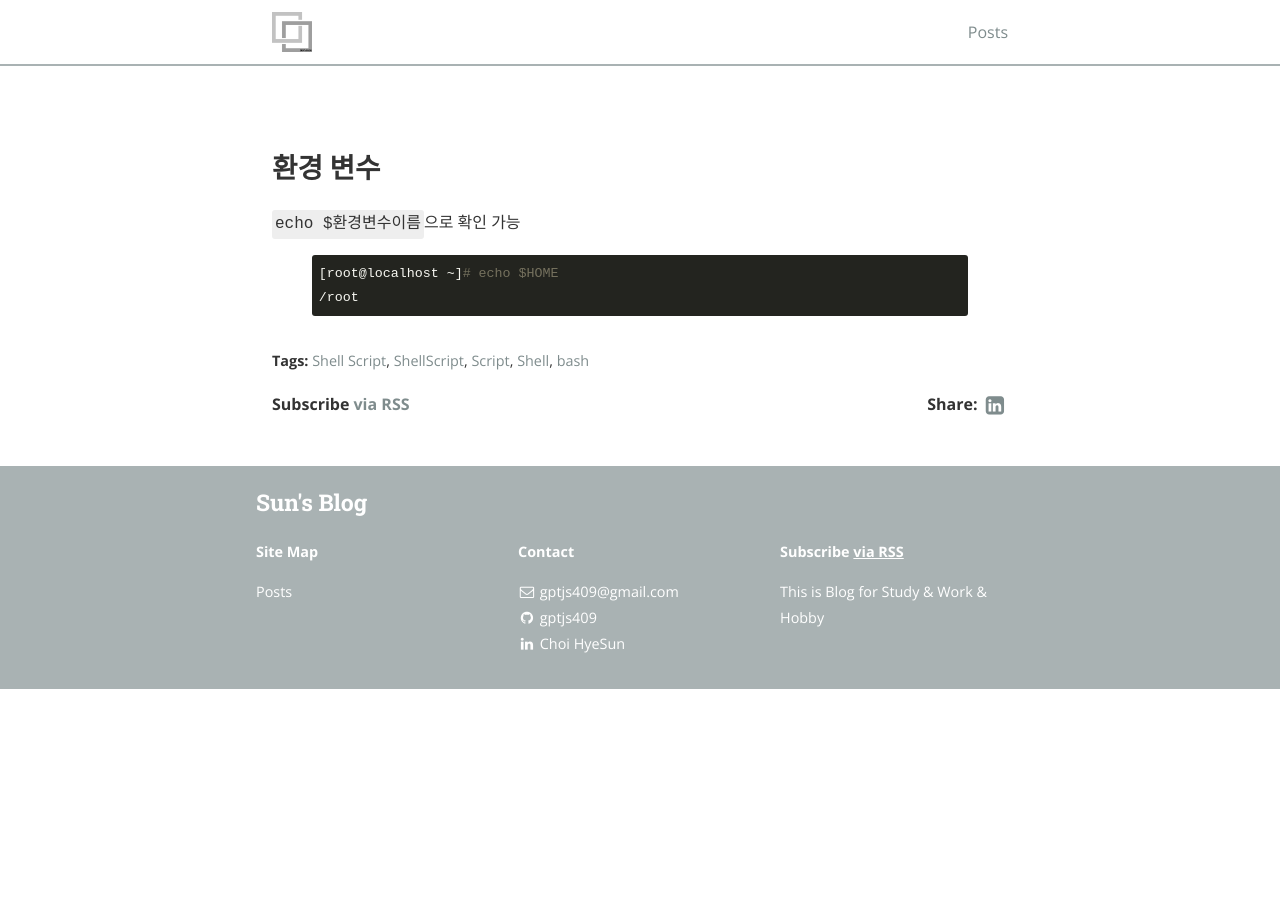
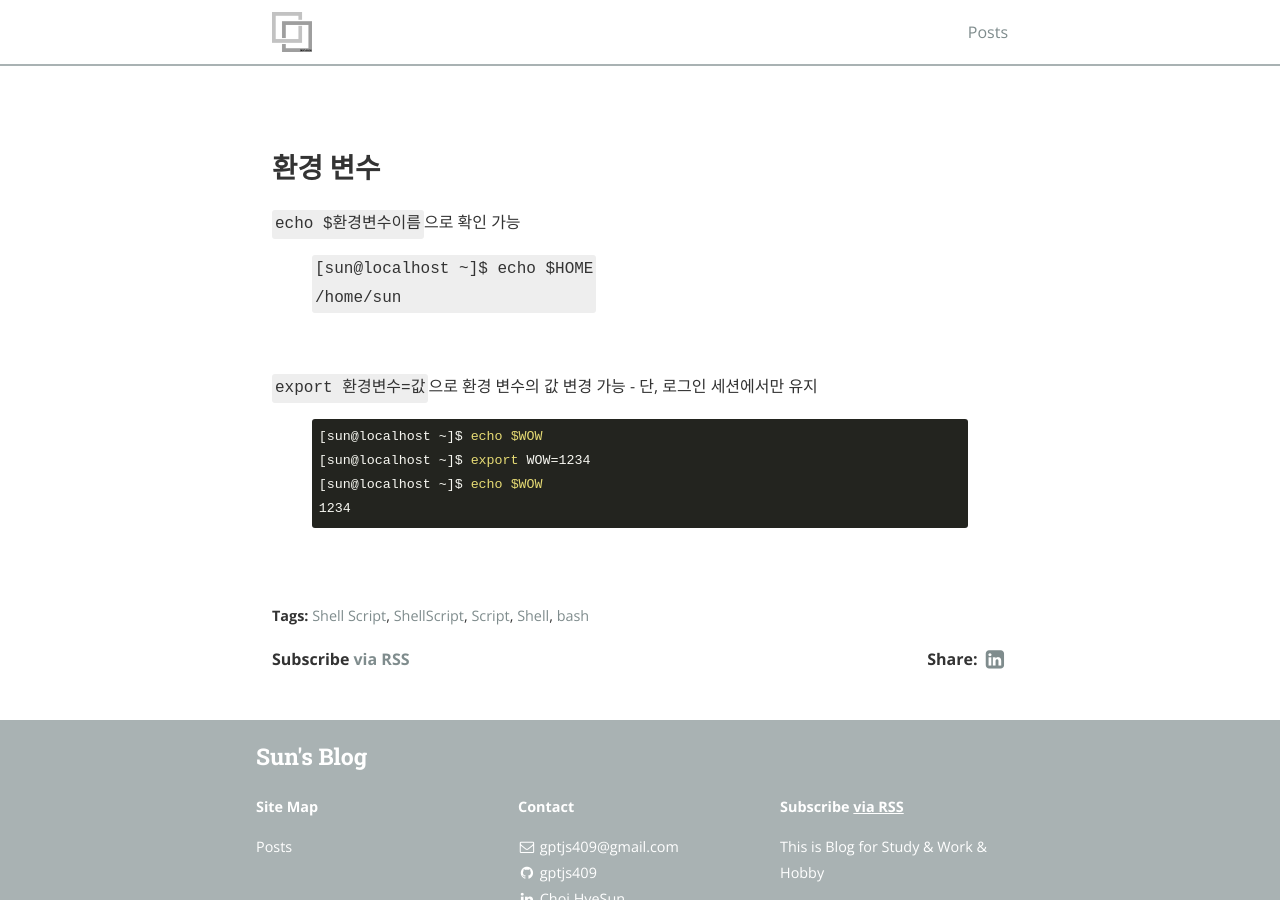
Before and after one commit to gptjs409/gptjs409.github.io, a Jekyll site: the page built from _posts/infra/2019-10-15-Shell-Script.md, in a window 1280 px wide and 900 px high, scrolled down 948 px. Built offline with Jekyll 4.4.1, drawn with Linux system fonts in a browser that asks for light colours; nearby versions of some CDN libraries; before the commit the page ends 1637 px from its top, so only the background shows below that.

Commit message:
#1 update 환경변수

```diff
--- a/_posts/infra/2019-10-15-Shell-Script.md
+++ b/_posts/infra/2019-10-15-Shell-Script.md
@@ -47,7 +47,20 @@ Shell의 명령문 처리 방법
 ## 환경 변수
 `echo $환경변수이름`으로 확인 가능
 
+{% highlight tex %}
+[sun@localhost ~]$ echo $HOME
+/home/sun
+{% endhighlight %}
+
+<br>
+
+`export 환경변수=값`으로 환경 변수의 값 변경 가능 - 단, 로그인 세션에서만 유지
+
 {% highlight bash %}
-[root@localhost ~]# echo $HOME
-/root
+[sun@localhost ~]$ echo $WOW
+[sun@localhost ~]$ export WOW=1234
+[sun@localhost ~]$ echo $WOW
+1234
 {% endhighlight %}
+
+<br>
```
